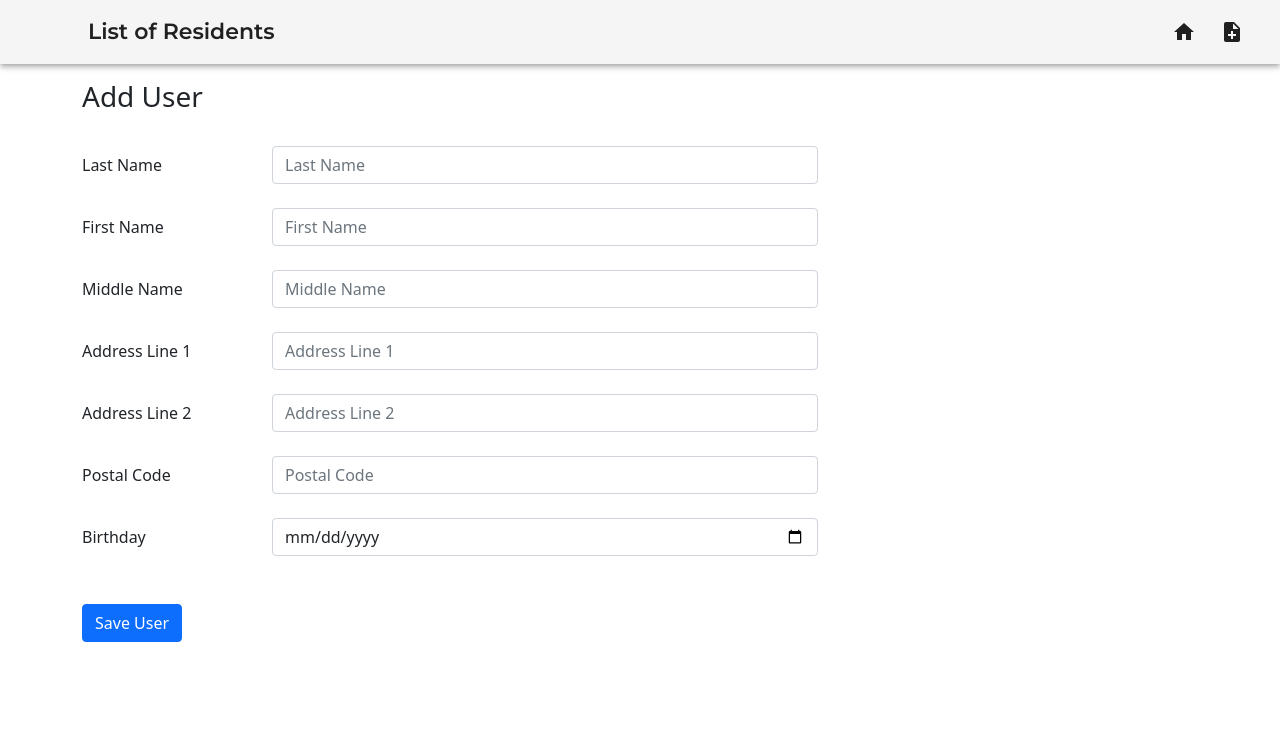
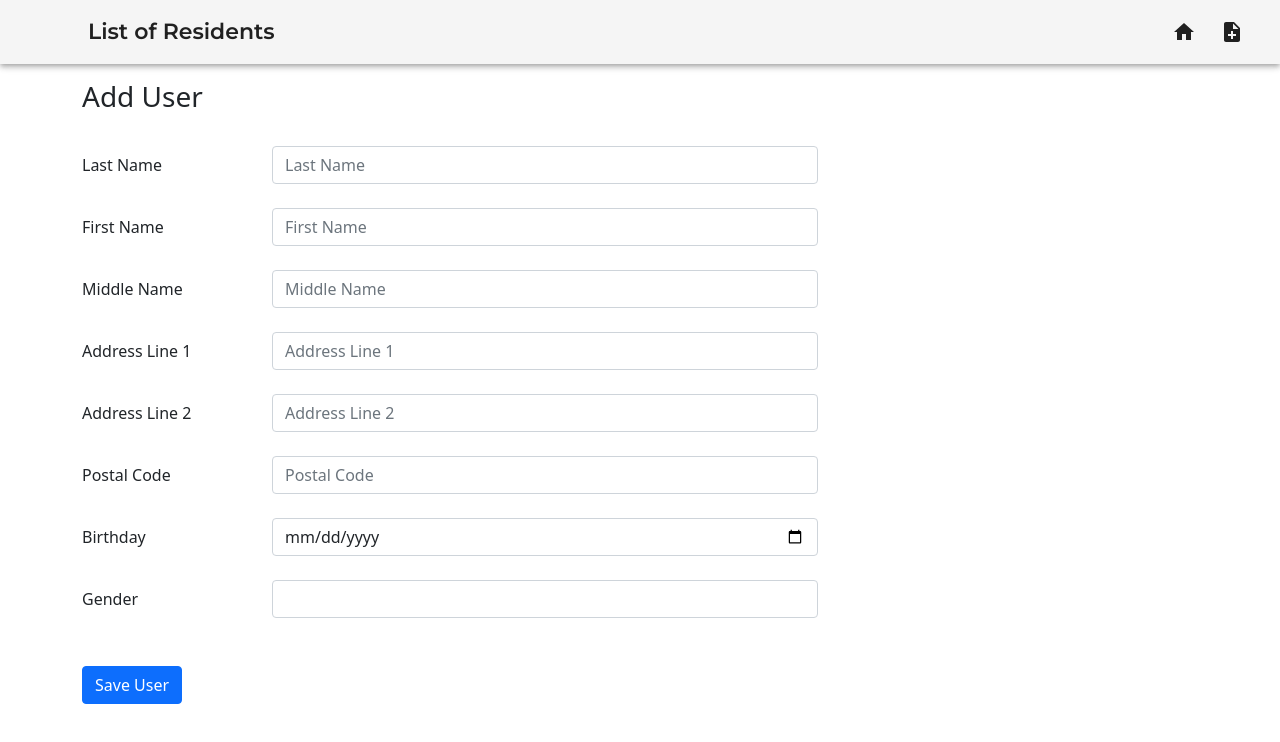
Before and after one commit to Buenaventura-Celine/User_Registration, a React (Create React App) app in the folder user_registration/: page /create in a window 1280 px wide. Shown: the top 742 px of the page. Built offline with nearby package versions, Linux system fonts and the light colour scheme.

Commit message:
Added gender field

```diff
--- a/user_registration/src/UserForm.js
+++ b/user_registration/src/UserForm.js
@@ -10,7 +10,8 @@ export const UserForm = ({ user, onSubmit }) =>{
             address_one: user ? user.address_one : "",
             address_two: user ? user.address_two : "",
             postal_code: user ? user.postal_code : "",
-            birthday: user ? user.birthday : ""
+            birthday: user ? user.birthday : "",
+            gender: user ? user.gender : "",
         }
     });
 
@@ -155,6 +156,38 @@ export const UserForm = ({ user, onSubmit }) =>{
             </div>
             <br></br>
 
+            {/* Gender */}
+            <div className="form-group row">
+                <label className="col-sm-2 col-form-label">Gender</label>
+                <div className="col-sm-6">
+                    <input
+                        type="list"
+                        list="gender"
+                        name="gender"
+                        className="form-control custom-select"
+                        {...register("gender", {
+                            required: "Required",
+                        })}/>
+                        <datalist id="gender">
+                            <option value="Female">Female</option>
+                            <option value="Male">Male</option>
+                        </datalist>
+
+                    {/* <input
+                        placeholder="Birthday"
+                        className="form-control"
+                        type="date"
+                        name="birthday"
+                        id="birthday"
+                        autoComplete="off"
+                        {...register("birthday", {
+                            required: "Required",
+                        })}
+                    /> */}
+                </div>
+            </div>
+            <br></br>
+
             <br></br>
             <div className="form-group">
                 <button type="submit" className="btn btn-primary">
```
Also changed, not shown: 2 other files (tests, documents, lock files or other folders).
